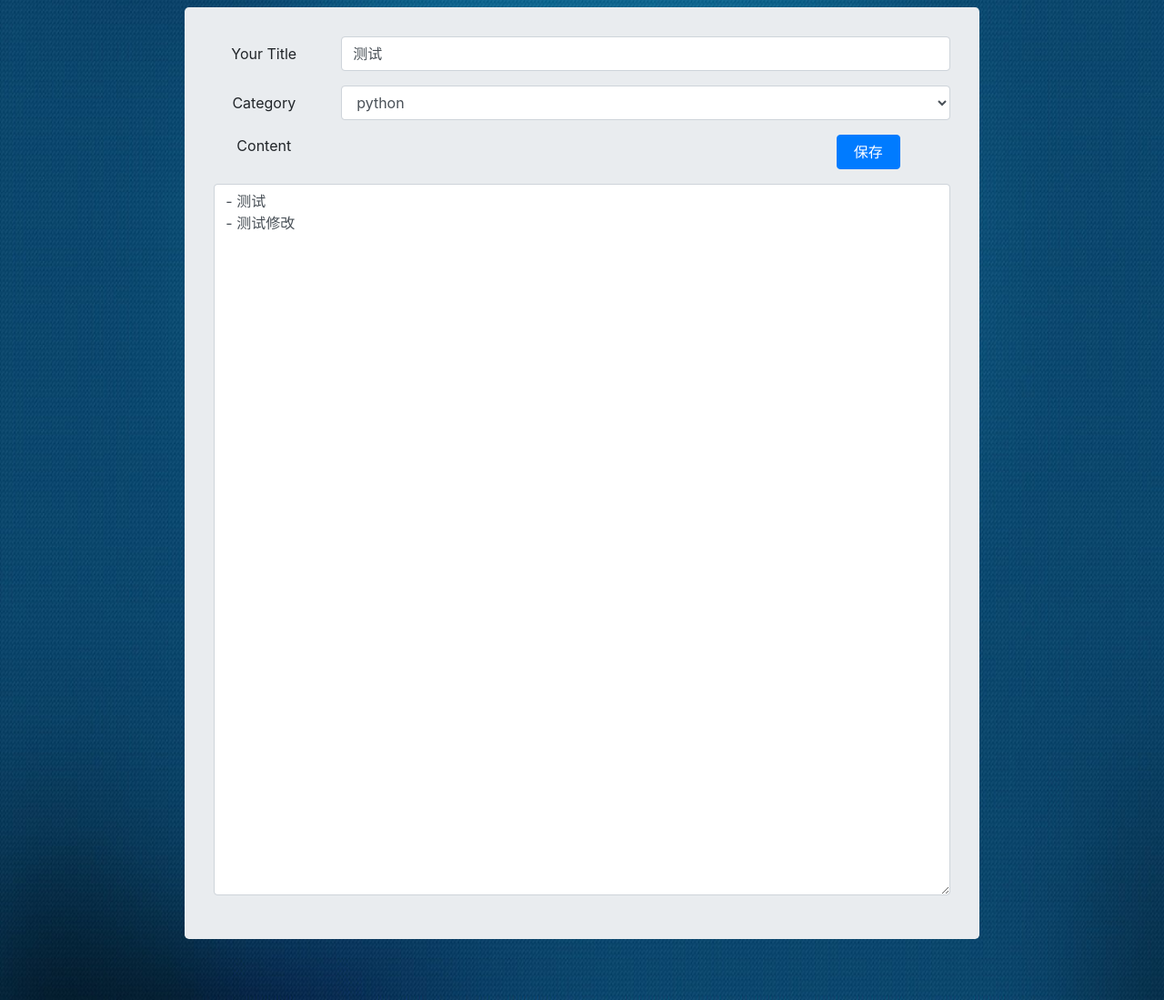
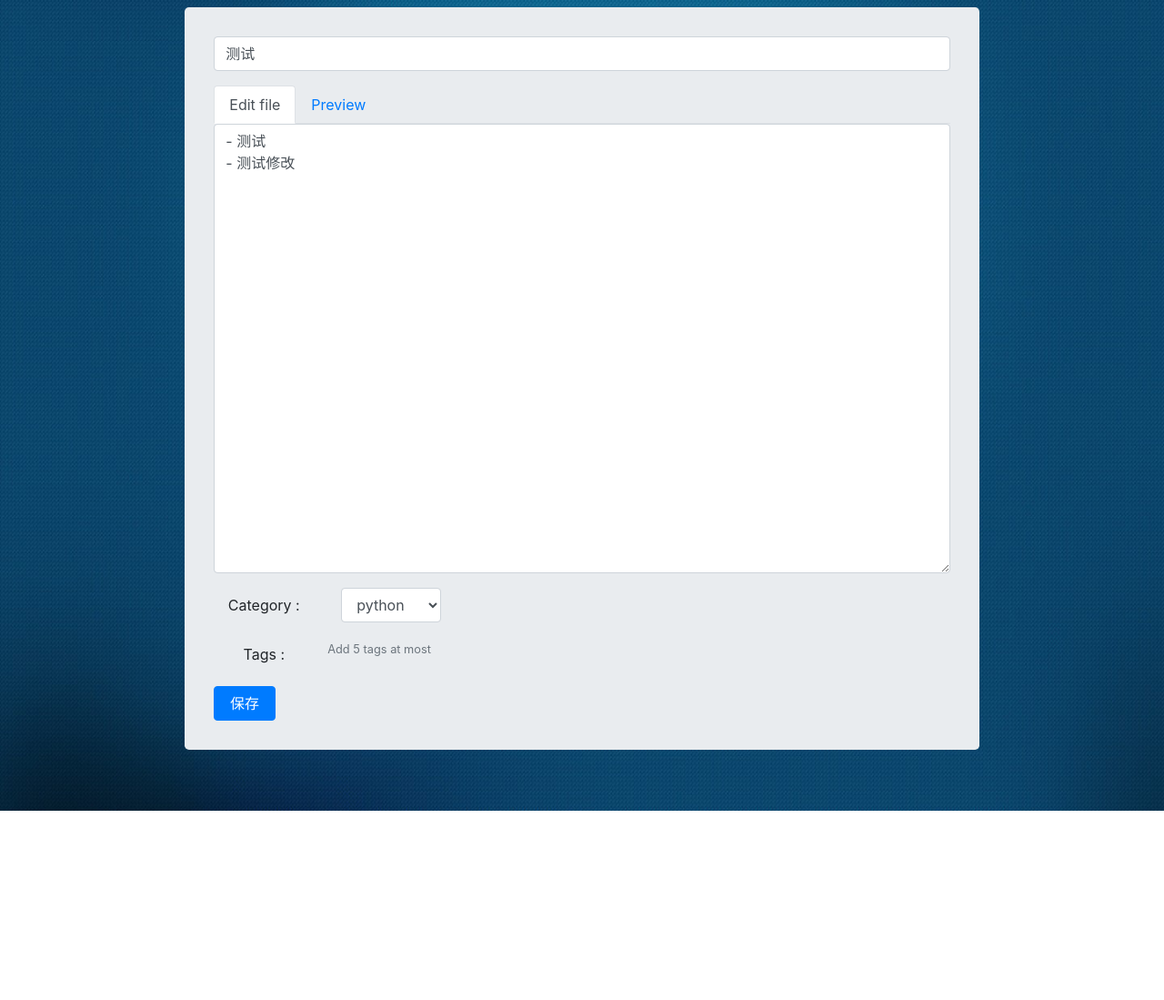
Before and after one commit to heyefu19920626/myBlog, a Django app: template blog/templates/blog/edit_article.html in a window 1280 px wide. Shown: the part 56-1155 px from the top of the page at 91% size. After the commit the page ends 947 px from the top, so only its background shows below. Run offline with Django 3.2, Linux system fonts and the light colour scheme; the template is opened without the code that fills it: values that come from a table or form of the project are taken from there, others are empty; data comes from the database, SQL or seed files in the repository; both versions use the stored data as it was after the commit; some libraries are stand-ins or nearby versions.

Commit message:
modify icon and edit style

```diff
--- a/blog/templates/blog/base.html
+++ b/blog/templates/blog/base.html
@@ -10,6 +10,7 @@
         <meta name="keywords" content="何野夫,个人博客,Django,python,bootstrap">
         <meta name="description" content="何野夫的个人博客,使用Django2.0.3+Python3.6.3+Bootstrap4编写">
         <title>何野夫</title>
+        <link rel="shortcut icon" href="{% static 'img/heyefu.ico' %}">
         <link rel="stylesheet" href="{% static 'bootstrap4/css/bootstrap.min.css' %}">
         <link rel="stylesheet" href="{% static 'css/index.css' %}">
         <script src="{% static 'js/jquery-3.3.1.min.js' %}"></script>
--- a/blog/templates/blog/edit_article.html
+++ b/blog/templates/blog/edit_article.html
@@ -11,15 +11,33 @@
             <!-- article title bar start -->
             <form action="{% url 'blog:edit_article' article.id %}" method='post'>
                 {% csrf_token %}
-                <div class="form-group row">
-                    <label for="title" class="col-md-2 col-form-label text-center">{% trans 'Your Title' %}</label>
-                    <div class="col-md-10">
-                        <input type="text" class="form-control" name="title" placeholder="Your Title" required id="id_title" value="{{ article.title }}">
+                <!-- 文章标题 start -->
+                <div class="form-group">
+                        <input type="text" class="form-control" name="title" placeholder="{% trans 'Article Title' %}" required id="id_title" value="{{ article.title }}">
+                </div>
+                <!-- end -->
+
+                <!-- 文章主体 start -->
+                <div class="form-group">
+                    <nav>
+                      <div class="nav nav-tabs" id="nav-tab" role="tablist">
+                        <a class="nav-item nav-link active" id="edit-article-tab" data-toggle="tab" href="#edit-article" role="tab" aria-controls="nav-edit-article" aria-selected="true">{% trans 'Edit file' %}</a>
+                        <a class="nav-item nav-link" id="preview-aritcle-tab" data-toggle="tab" href="#preview-aritcle" role="tab" aria-controls="preview-aritcle" aria-selected="false">{% trans 'Preview' %}</a>
+                      </div>
+                    </nav>
+                    <div class="tab-content" id="nav-tabContent">
+                      <div class="tab-pane fade show active" id="edit-article" role="tabpanel" aria-labelledby="edit-article-tab">
+                            <textarea name="body" class="form-control" role='tabpanel' required aria-labelledby="home-tab" id="id_body" rows="20">{{ article.body }}</textarea>
+                      </div>
+                      <div class="tab-pane fade" id="preview-aritcle" role="tabpanel" aria-labelledby="preview-aritcle-tab"><h3>敬请期待...</h3></div>
                     </div>
                 </div>
+                <!-- end -->
+
+                <!-- 文章分类 -->
                 <div class="form-group row">
-                    <label for="id_category" class="col-md-2 col-form-label text-center">{% trans 'Category' %}</label>
-                    <div class="col-md-10">
+                    <label for="id_category" class="col-md-2 col-form-label text-center">{% trans 'Category' %} :</label>
+                    <div class="col-md-2">
                         <select name="category" class="form-control" required id="id_category">
                             {% for category in categorys %}
                                 {% if category == article.category %}
@@ -31,14 +49,18 @@
                         </select>
                     </div>
                 </div>
-                <div class="form-group">
-                    <div class="row">
-                        <label for="id_body" class="col-md-2 text-center">{% trans 'Content' %}</label>
-                        <div class="col-md-8"></div>
-                        <button name='submit' style="margin-bottom: 1rem;" class="col-md-1 btn btn-primary">{% trans 'Save' %}</button>
-                    </div>
-                    <textarea name="body" class="form-control" required id="id_body" rows="32">{{ article.body }}</textarea>
+                <!-- end -->
+
+                <!-- 文章标签 -->
+                <div class="form-group row">
+                    <label for="id_tags" class="col-md-2 col-form-label text-center">{% trans 'Tags' %} :</label>
+                    <small id="tagsHelpBlock" class="form-text text-muted">
+                        {% trans 'Add 5 tags at most' %}
+                    </small>
                 </div>
+                <!-- end -->
+
+                <button name='submit' class="col-md-1 btn btn-primary">{% trans 'Save' %}</button>
             </form>
         </div>
     </div>
```
Also changed, not shown: blog/templates/blog/new_article.html (+4 -4 lines), blog/locale/en/LC_MESSAGES/django.po, blog/locale/zh_Hans/LC_MESSAGES/django.po, blog/static/img/heyefu.ico (added), db.sqlite3, locale/en/LC_MESSAGES/django.po, locale/zh_Hans/LC_MESSAGES/django.po, users/locale/en/LC_MESSAGES/django.po, users/locale/zh_Hans/LC_MESSAGES/django.po, 6 other files.
